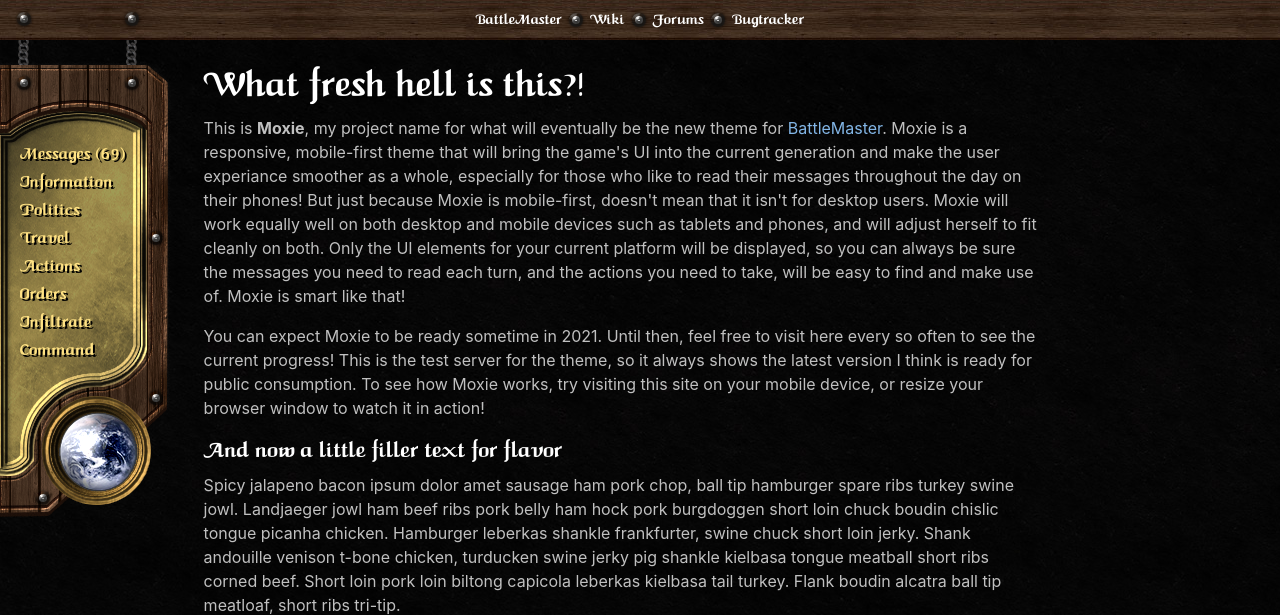
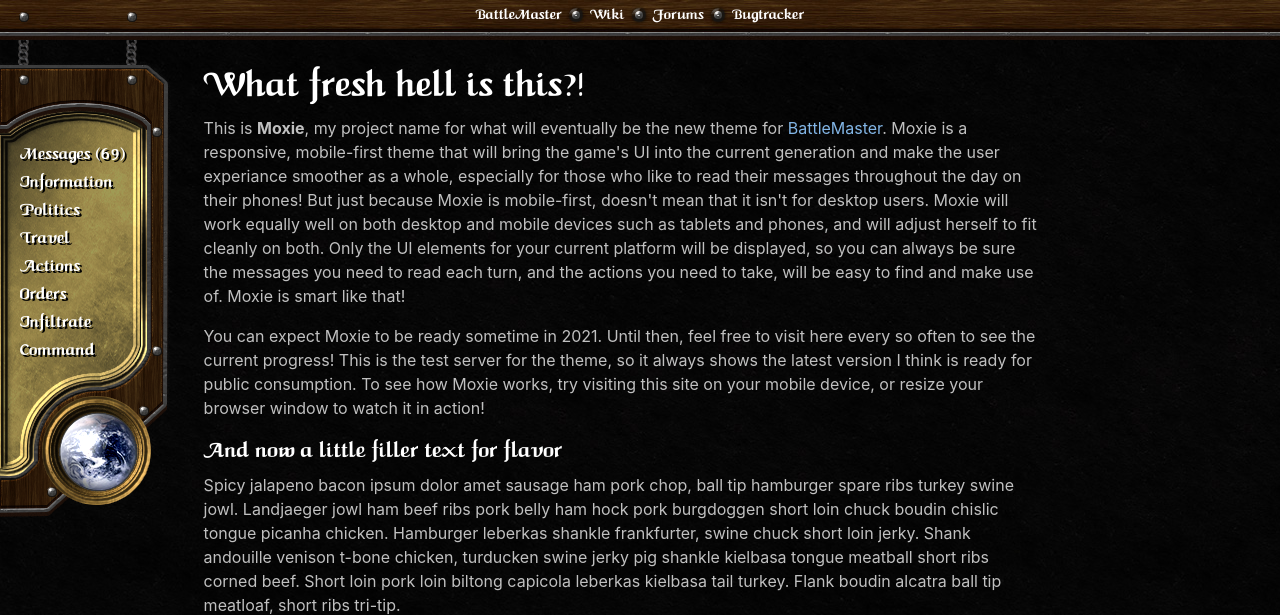
Before and after one commit to ProbablyUnwise/Moxie, a PHP site: page / in a window 1280 px wide. Shown: the top 615 px of the page. Run offline with PHP 8.4, Linux system fonts and the light colour scheme.

Commit message:
massive update to titlebar and menu

```diff
--- a/style.css
+++ b/style.css
@@ -48,7 +48,6 @@ h6 {
     background: url(images/bm-title-bar.jpg);
     position: fixed;
     min-height: 40px;
-    padding-top: 5px;
     top: 0;
     z-index: 99;
 }
@@ -73,7 +72,7 @@ h6 {
 #menu-bar a {
     font-size: 14pt;
     text-shadow: 2px 2px #000;
-    color: #ffe284;
+    color: #fff;
 }
 
 #menu-bar li {
```
Also changed, not shown: images/bm-menu.png, images/bm-title-bar.jpg, 5 other files.
